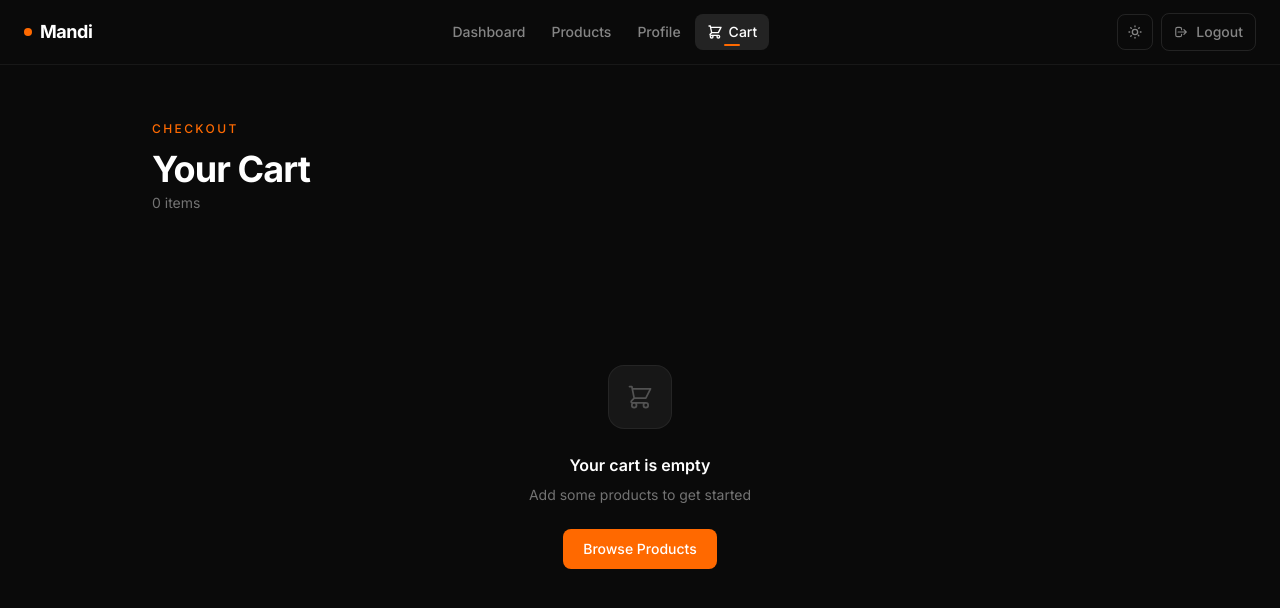
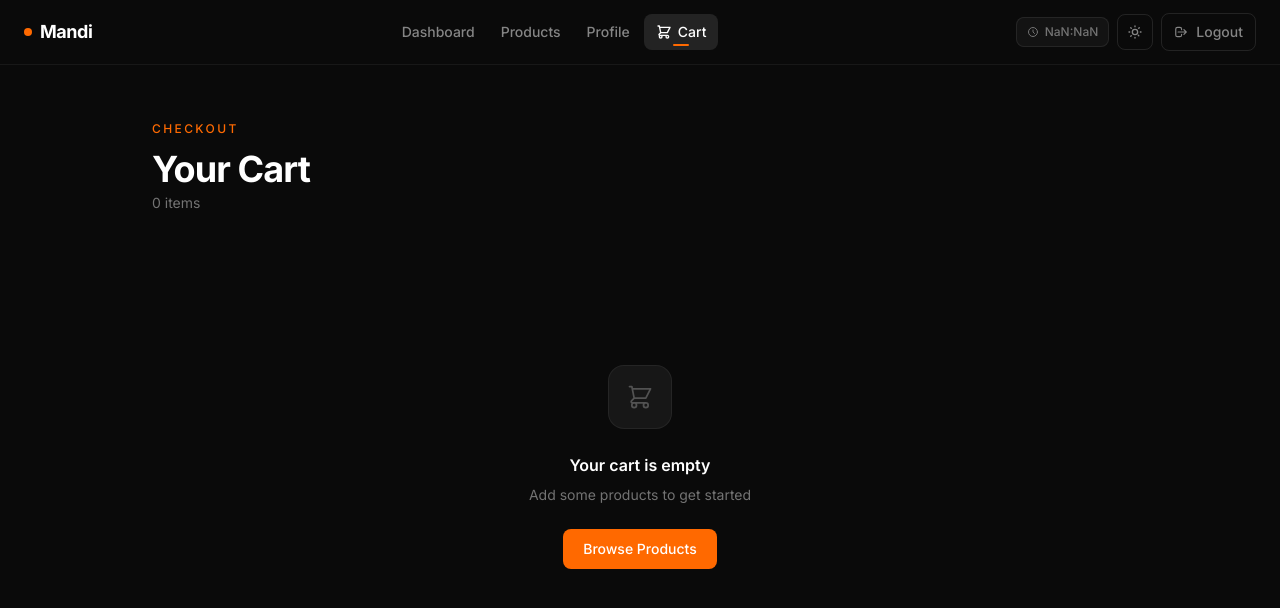
Before and after one commit to abhaydharmik/Mandi, a React (Vite) app: page /cart in a window 1280 px wide. Shown: the top 608 px of the page. Built offline with nearby package versions, Linux system fonts and the light colour scheme; sample sign-in values are in the browser's storage.

Commit message:
feat(auth): add session timeout with auto logout and navbar timer

```diff
--- a/src/components/Navbar.jsx
+++ b/src/components/Navbar.jsx
@@ -1,6 +1,7 @@
 import React, { useEffect, useState } from "react";
 import { Link, useNavigate, useLocation } from "react-router-dom";
 import { useTheme } from "../context/ThemeContext";
+import { SESSION_DURATION } from "../routes/ProtectedRoute";
 
 const Navbar = () => {
   const navigate = useNavigate();
@@ -8,6 +9,7 @@ const Navbar = () => {
   const { isDark, toggle } = useTheme();
   const [cartCount, setCartCount] = useState(0);
   const [menuOpen, setMenuOpen] = useState(false);
+  const [timeLeft, setTimeLeft] = useState(null);
 
   const logout = () => { localStorage.removeItem("session"); navigate("/"); };
 
@@ -16,6 +18,28 @@ const Navbar = () => {
     setCartCount(cart.reduce((total, item) => total + (item.quantity || 1), 0));
   };
 
+  // Session countdown
+  useEffect(() => {
+    const tick = () => {
+      const session = localStorage.getItem("session");
+      if (!session) { setTimeLeft(null); return; }
+
+      const remaining = SESSION_DURATION - (Date.now() - Number(session));
+
+      if (remaining <= 0) {
+        localStorage.removeItem("session");
+        navigate("/");
+        return;
+      }
+
+      setTimeLeft(remaining);
+    };
+
+    tick();
+    const interval = setInterval(tick, 1000);
+    return () => clearInterval(interval);
+  }, [navigate]);
+
   useEffect(() => {
     updateCartCount();
     window.addEventListener("cartUpdated", updateCartCount);
@@ -23,6 +47,7 @@ const Navbar = () => {
   }, []);
 
   const isActive = (path) => location.pathname === path;
+
   const navLinks = [
     { to: "/dashboard", label: "Dashboard" },
     { to: "/products", label: "Products" },
@@ -36,8 +61,19 @@ const Navbar = () => {
         : "text-gray-500 dark:text-white/50 hover:text-gray-900 dark:hover:text-white hover:bg-black/5 dark:hover:bg-white/10"
     }`;
 
+  // Format ms → "14:32"
+  const formatTime = (ms) => {
+    const total = Math.floor(ms / 1000);
+    const m = Math.floor(total / 60).toString().padStart(2, "0");
+    const s = (total % 60).toString().padStart(2, "0");
+    return `${m}:${s}`;
+  };
+
+  // Warning when < 2 minutes left
+  const isWarning = timeLeft !== null && timeLeft < 2 * 60 * 1000;
+
   return (
-    <nav className="sticky top-0 z-50 bg-white dark:bg-neutral-950 border-b border-gray-200 dark:border-white/6 backdrop-blur-md">
+    <nav className="sticky top-0 z-50 bg-white dark:bg-neutral-950 border-b border-gray-200 dark:border-white/[0.06] backdrop-blur-md">
       <div className="max-w-7xl mx-auto px-4 sm:px-6">
         <div className="flex items-center justify-between h-14 sm:h-16">
 
@@ -60,13 +96,29 @@ const Navbar = () => {
               </svg>
               Cart
               {cartCount > 0 && (
-                <span className="inline-flex items-center justify-center min-w-4.5 h-4.5 px-1 bg-orange-500 text-white text-[10px] font-bold rounded-full">{cartCount}</span>
+                <span className="inline-flex items-center justify-center min-w-[18px] h-[18px] px-1 bg-orange-500 text-white text-[10px] font-bold rounded-full">{cartCount}</span>
               )}
               {isActive("/cart") && <span className="absolute bottom-1 left-1/2 -translate-x-1/2 w-4 h-0.5 bg-orange-500 rounded-full" />}
             </Link>
           </div>
 
           <div className="flex items-center gap-1.5 sm:gap-2">
+
+            {/* Session Timer */}
+            {timeLeft !== null && (
+              <div className={`hidden sm:flex items-center gap-1.5 px-2.5 py-1.5 rounded-lg border text-xs font-mono font-medium transition-colors duration-300 ${
+                isWarning
+                  ? "bg-red-50 dark:bg-red-500/10 border-red-200 dark:border-red-500/30 text-red-500 dark:text-red-400"
+                  : "bg-gray-50 dark:bg-white/[0.04] border-gray-200 dark:border-white/[0.08] text-gray-400 dark:text-neutral-500"
+              }`}>
+                <svg className={`w-3 h-3 ${isWarning ? "text-red-400 dark:text-red-400" : "text-gray-400 dark:text-neutral-500"}`} fill="none" viewBox="0 0 24 24" stroke="currentColor" strokeWidth={2}>
+                  <path strokeLinecap="round" strokeLinejoin="round" d="M12 8v4l3 3m6-3a9 9 0 11-18 0 9 9 0 0118 0z" />
+                </svg>
+                {formatTime(timeLeft)}
+              </div>
+            )}
+
+            {/* Theme Toggle */}
             <button
               onClick={toggle}
               className="w-8 h-8 sm:w-9 sm:h-9 rounded-lg flex items-center justify-center border border-gray-200 dark:border-white/10 text-gray-500 dark:text-white/50 hover:text-gray-900 dark:hover:text-white hover:border-gray-300 dark:hover:border-white/20 transition-all duration-200"
@@ -83,6 +135,7 @@ const Navbar = () => {
               )}
             </button>
 
+            {/* Logout */}
             <button
               onClick={logout}
               className="hidden md:flex items-center gap-2 px-3 py-2 rounded-lg text-sm font-medium text-gray-500 dark:text-white/50 border border-gray-200 dark:border-white/10 hover:text-red-500 dark:hover:text-red-400 hover:border-red-300 dark:hover:border-red-500/40 hover:bg-red-50 dark:hover:bg-red-500/10 transition-all duration-200"
@@ -93,6 +146,7 @@ const Navbar = () => {
               Logout
             </button>
 
+            {/* Hamburger */}
             <button
               onClick={() => setMenuOpen(!menuOpen)}
               className="md:hidden flex flex-col justify-center items-center w-8 h-8 sm:w-9 sm:h-9 rounded-lg hover:bg-black/5 dark:hover:bg-white/10 transition gap-1.5"
@@ -107,7 +161,7 @@ const Navbar = () => {
       </div>
 
       {/* Mobile Menu */}
-      <div className={`md:hidden border-t border-gray-100 dark:border-white/6 bg-gray-50 dark:bg-neutral-900 transition-all duration-300 overflow-hidden ${menuOpen ? "max-h-96 py-3" : "max-h-0"}`}>
+      <div className={`md:hidden border-t border-gray-100 dark:border-white/[0.06] bg-gray-50 dark:bg-neutral-900 transition-all duration-300 overflow-hidden ${menuOpen ? "max-h-96 py-3" : "max-h-0"}`}>
         <div className="flex flex-col px-4 gap-1">
           {navLinks.map(({ to, label }) => (
             <Link key={to} to={to} onClick={() => setMenuOpen(false)}
@@ -118,8 +172,23 @@ const Navbar = () => {
             className={`flex items-center justify-between px-4 py-3 rounded-lg text-sm font-medium transition-all ${isActive("/cart") ? "bg-black/5 dark:bg-white/10 text-gray-900 dark:text-white" : "text-gray-500 dark:text-white/50 hover:text-gray-900 dark:hover:text-white hover:bg-black/5 dark:hover:bg-white/10"}`}
           >
             Cart
-            {cartCount > 0 && <span className="inline-flex items-center justify-center min-w-5 h-5 px-1.5 bg-orange-500 text-white text-[10px] font-bold rounded-full">{cartCount}</span>}
+            {cartCount > 0 && <span className="inline-flex items-center justify-center min-w-[20px] h-5 px-1.5 bg-orange-500 text-white text-[10px] font-bold rounded-full">{cartCount}</span>}
           </Link>
+
+          {/* Timer in mobile menu */}
+          {timeLeft !== null && (
+            <div className={`mx-0 mt-1 flex items-center gap-2 px-4 py-3 rounded-lg text-sm font-mono font-medium ${
+              isWarning
+                ? "bg-red-50 dark:bg-red-500/10 text-red-500 dark:text-red-400"
+                : "bg-gray-100 dark:bg-white/[0.04] text-gray-400 dark:text-neutral-500"
+            }`}>
+              <svg className="w-4 h-4" fill="none" viewBox="0 0 24 24" stroke="currentColor" strokeWidth={2}>
+                <path strokeLinecap="round" strokeLinejoin="round" d="M12 8v4l3 3m6-3a9 9 0 11-18 0 9 9 0 0118 0z" />
+              </svg>
+              Session: {formatTime(timeLeft)}
+            </div>
+          )}
+
           <button onClick={logout} className="mt-2 text-left px-4 py-3 rounded-lg text-sm font-medium text-red-500 dark:text-red-400 bg-red-50 dark:bg-red-500/10 hover:bg-red-100 dark:hover:bg-red-500/20 transition-all">
             ↩ Logout
           </button>
--- a/src/routes/ProtectedRoute.jsx
+++ b/src/routes/ProtectedRoute.jsx
@@ -1,28 +1,22 @@
-import React from 'react'
-import { Navigate } from 'react-router-dom'
+import React from 'react';
+import { Navigate } from 'react-router-dom';
 
-const ProtectedRoute = ({children}) => {
+export const SESSION_DURATION = 5 * 60 * 1000; // 5 minutes
 
-    const session = localStorage.getItem("session")
+const ProtectedRoute = ({ children }) => {
+  const session = localStorage.getItem("session");
 
-    if(!session){
-        return <Navigate to={"/"}/>
-    }
+  if (!session) return <Navigate to="/" />;
 
+  const isExpired = Date.now() - Number(session) > SESSION_DURATION;
 
-    const loginTime = Number(session)
+  if (isExpired) {
+    localStorage.removeItem("session");
+    alert("Session expired. Please login again.");
+    return <Navigate to="/" />;
+  }
 
-    const currentTime = Date.now()
+  return children;
+};
 
-    const isExpired = currentTime - loginTime > 5 * 60 * 1000
-
-    if(isExpired){
-        localStorage.removeItem("session")
-        alert("Session expired. Login again.")
-        return <Navigate to={"/"} />
-    }
-
-  return children
-}
-
-export default ProtectedRoute
+export default ProtectedRoute;
```
